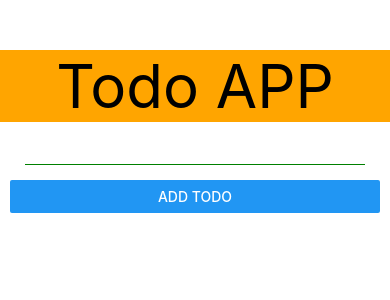
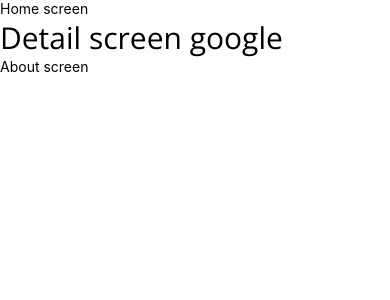
Before and after one commit to thduy2003/RN, a React Native app: screen / in a window 390 px wide. Shown: the top 300 px of the page. Built offline with nearby package versions, Linux system fonts and the light colour scheme.

Commit message:
sudung fonts

```diff
--- a/App.tsx
+++ b/App.tsx
@@ -1,110 +1,30 @@
-import { StatusBar } from "expo-status-bar";
-import { useState } from "react";
-import {
-  Alert,
-  Button,
-  FlatList,
-  Keyboard,
-  Pressable,
-  ScrollView,
-  StyleSheet,
-  Text,
-  TextInput,
-  TouchableWithoutFeedback,
-  View,
-} from "react-native";
-import { AntDesign } from "@expo/vector-icons";
-interface ITodo {
-  id: number;
-  name: string;
-}
-export default function App() {
-  const [todo, setTodo] = useState("");
-  const [listTodo, setListTodo] = useState<ITodo[]>([]);
-  function randomInteger(min: number, max: number) {
-    return Math.floor(Math.random() * (max - min + 1)) + min;
-  }
-  function handleAddTodo() {
-    if (!todo) {
-      Alert.alert("Error !", "The content cannot be empty", [{ text: "OK", onPress: () => console.log("OK PRESSED") }]);
-      return;
+import { View } from "react-native";
+import AboutScreen from "./components/review/about";
+import DetailScreen from "./components/review/detail";
+import HomeScreen from "./components/review/home";
+import * as SplashScreen from "expo-splash-screen";
+import { useFonts } from "expo-font";
+import { useEffect } from "react";
+
+SplashScreen.preventAutoHideAsync();
+const App = () => {
+  const [loaded, error] = useFonts({
+    "OpenSans-Regular": require("./assets/fonts/OpenSans-Regular.ttf"),
+  });
+  useEffect(() => {
+    if (loaded || error) {
+      SplashScreen.hideAsync();
     }
-    setListTodo([...listTodo, { id: randomInteger(2, 2000000), name: todo }]);
-    setTodo("");
-  }
-  function deleteTodo(id: number) {
-    const newTodo = listTodo.filter((item) => item.id !== id);
-    setListTodo(newTodo);
+  }, [loaded, error]);
+  if (!loaded && !error) {
+    return null;
   }
   return (
-    <TouchableWithoutFeedback onPress={() => Keyboard.dismiss()}>
-      <View style={styles.container}>
-        <Text style={styles.header}>Todo APP</Text>
-        <View style={styles.form}>
-          <TextInput value={todo} onChangeText={(value) => setTodo(value)} style={styles.todoInput}></TextInput>
-          <Button title='Add todo' onPress={handleAddTodo} />
-        </View>
-        <View style={styles.todo}>
-          <FlatList
-            data={listTodo}
-            keyExtractor={(item) => item.id + ""}
-            renderItem={({ item }) => {
-              return (
-                <Pressable onPress={() => deleteTodo(item.id)} style={({ pressed }) => ({ opacity: pressed ? 0.5 : 1 })}>
-                  <View style={styles.groupTodo}>
-                    <Text style={styles.todoItem}>{item.name}</Text>
-                    <AntDesign name='close' size={24} color='black' />
-                  </View>
-                </Pressable>
-              );
-            }}
-          />
-        </View>
-      </View>
-    </TouchableWithoutFeedback>
+    <View>
+      <HomeScreen />
+      <DetailScreen />
+      <AboutScreen />
+    </View>
   );
-}
-
-const styles = StyleSheet.create({
-  container: {
-    flex: 1,
-    backgroundColor: "#fff",
-    paddingTop: 50,
-  },
-  header: {
-    backgroundColor: "orange",
-    paddingHorizontal: 20,
-    textAlign: "center",
-    fontSize: 60,
-  },
-  todoInput: {
-    borderBottomWidth: 1,
-    borderBottomColor: "green",
-    padding: 5,
-    margin: 15,
-  },
-  body: {
-    paddingHorizontal: 10,
-    marginBottom: 20,
-  },
-  todoItem: {
-    fontSize: 20,
-  },
-  form: {
-    paddingHorizontal: 10,
-    marginBottom: 20,
-  },
-  todo: {
-    flex: 1,
-  },
-  groupTodo: {
-    flexDirection: "row",
-    alignItems: "center",
-    justifyContent: "space-between",
-    borderWidth: 1,
-    borderStyle: "dashed",
-    marginBottom: 15,
-    marginHorizontal: 10,
-    padding: 15,
-  },
-});
+};
+export default App;
--- /dev/null
+++ b/components/review/about.tsx
@@ -0,0 +1,10 @@
+import { Text, View } from "react-native";
+
+const AboutScreen = () => {
+  return (
+    <View>
+      <Text>About screen</Text>
+    </View>
+  );
+};
+export default AboutScreen;
--- /dev/null
+++ b/components/review/detail.tsx
@@ -0,0 +1,15 @@
+import { StyleSheet, Text, View } from "react-native";
+const styles = StyleSheet.create({
+  review: {
+    fontSize: 30,
+    fontFamily: "OpenSans-Regular",
+  },
+});
+const DetailScreen = () => {
+  return (
+    <View>
+      <Text style={styles.review}>Detail screen google</Text>
+    </View>
+  );
+};
+export default DetailScreen;
--- /dev/null
+++ b/components/review/home.tsx
@@ -0,0 +1,10 @@
+import { Text, View } from "react-native";
+
+const HomeScreen = () => {
+  return (
+    <View>
+      <Text>Home screen</Text>
+    </View>
+  );
+};
+export default HomeScreen;
--- a/package.json
+++ b/package.json
@@ -10,6 +10,8 @@
   },
   "dependencies": {
     "expo": "51.0.20",
+    "expo-font": "12.0.9",
+    "expo-splash-screen": "0.27.5",
     "expo-status-bar": "1.12.1",
     "react": "18.2.0",
     "react-native": "0.74.3"
```
Also changed, not shown: assets/fonts/OpenSans-Regular.ttf (added), 1 other file (tests, documents, lock files or other folders).
